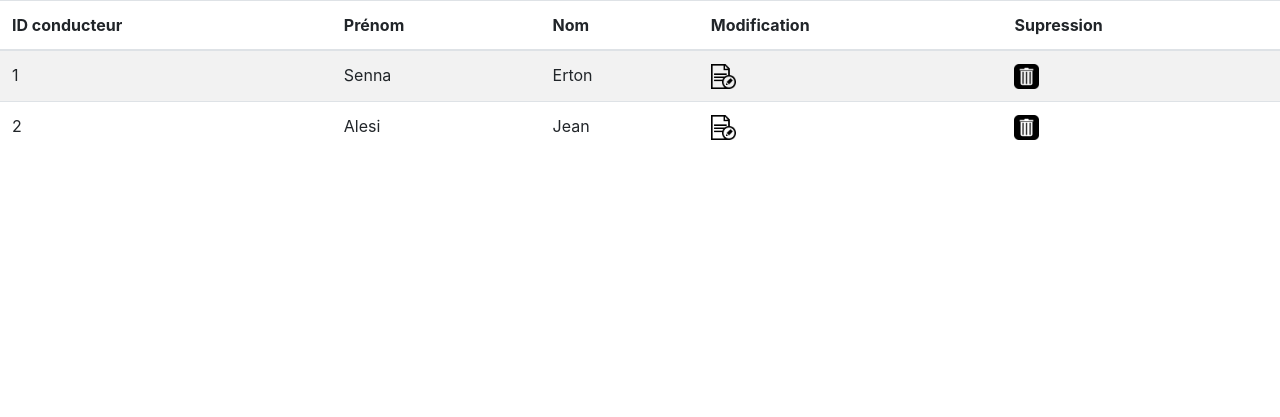
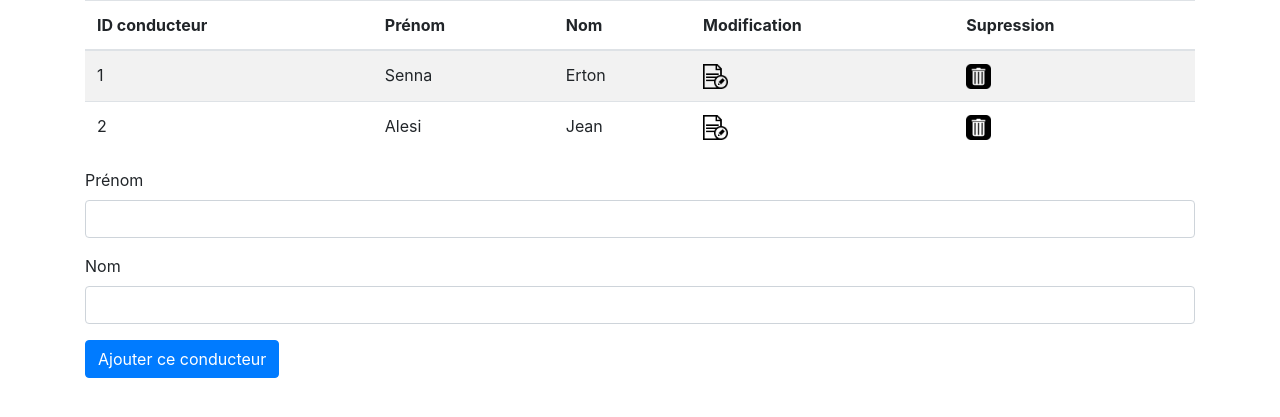
Before and after one commit to antoinelamoureux/project_vtc, a PHP site: page /index.php?action=readDriver in a window 1280 px wide. Shown: the part 56-473 px from the top of the page. Run offline with PHP 8.4, Linux system fonts and the light colour scheme; data comes from the database, SQL or seed files in the repository.

Commit message:
Create and Read done

```diff
--- a/controllers/CarController.php
+++ b/controllers/CarController.php
@@ -3,9 +3,18 @@
 require_once './models/Car.php';
 
 class CarController {
+
+    public function readCar()
+    {
+        $car = new Car();
+        $results = $car->readCar();
+        require_once './views/readCar.php';
+    }
+
     public function createCar()
     {
         $car = new Car();
+        require_once './views/createCar.php';
 
         if (isset($_POST['submit'])) {
             $marque = $car->setMarque($_POST['marque']);
@@ -15,13 +24,6 @@ class CarController {
 
            $car->createCar($marque, $modele, $couleur, $immatriculation );
     }
-    }
-
-    public function readCar()
-    {
-        $car = new Car();
-        $results = $car->readCar();
-        require_once './views/readCar.php';
     }
 
     public function modifyCar()
--- a/controllers/DriverController.php
+++ b/controllers/DriverController.php
@@ -3,9 +3,17 @@
 require_once './models/Driver.php';
 
 class DriverController {
+    public function readDriver()
+    {
+        $driver = new Driver();
+        $results = $driver->readDriver();
+        require_once './views/readDriver.php';
+    }
+
     public function createDriver()
     {
         $driver = new Driver();
+        require_once './views/createDriver.php';
 
         if (isset($_POST['submit'])) {
             $prenom = $driver->setPrenom($_POST['prenom']);
@@ -15,12 +23,6 @@ class DriverController {
     }
     }
 
-    public function readDriver()
-    {
-        $driver = new Driver();
-        $results = $driver->readDriver();
-        require_once './views/readDriver.php';
-    }
 
     public function modifyDriver()
     {
@@ -29,6 +31,14 @@ class DriverController {
 
     public function deleteDriver()
     {
+        $driver = new Driver();
 
+        if (isset($_GET['id_conducteur'])) {
+            $idConducteur = $_GET['id_conducteur'];
+
+           $driver->deleteDriver($idConducteur);
+
+           $result = $driver->getId_conducteur();
+    }
     }
 }
--- a/index.php
+++ b/index.php
@@ -6,14 +6,16 @@ require_once('views/header.html');
 $driver = new DriverController();
 $car = new CarController();
 
-if (!isset($_GET['action'])) {
-    require_once('views/home.html');
+if (isset($_GET['action']) && $_GET['action'] === 'readDriver') {
+    $driver->readDriver();
+    $driver->createDriver();
 }
 
 if (isset($_GET['action']) && $_GET['action'] === 'readCar') {
     $car->readCar();
+    $car->createCar();
 }
 
-if (isset($_GET['action']) && $_GET['action'] === 'readDriver') {
-    $driver->readDriver();
+if (isset($_GET['action']) && $_GET['action'] === 'deleteDriver') {
+    $driver->deleteDriver();
 }
--- a/models/Car.php
+++ b/models/Car.php
@@ -89,14 +89,18 @@ class Car
         return $this->immatriculation = $immatriculation;
     }
 
-    // Connexion BD
-
-
     // CRUD
 
     public function createCar($marque, $modele, $couleur, $immatriculation)
     {
-        # code...
+        $bdd = Connection::getConnection();
+
+        $sql = $bdd->prepare("INSERT INTO Cars(marque, modele, couleur, immatriculation) VALUES ('$marque', '$modele', '$couleur', '$immatriculation')");
+
+
+		if (!$sql->execute()){
+			die("Oups, il y'a une erreur dans la requete");
+		}
     }
 
     public function readCar()
--- a/models/Driver.php
+++ b/models/Driver.php
@@ -95,14 +95,21 @@ class Driver
 
     public function createDriver($prenom, $nom)
     {
-        # code...
+        $bdd = Connection::getConnection();
+
+        $sql = $bdd->prepare("INSERT INTO Drivers(prenom, nom) VALUES ('$prenom', '$nom')");
+
+
+		if (!$sql->execute()){
+			die("Oups, il y'a une erreur dans la requete");
+        }
     }
 
     public function readDriver()
     {
         $bdd = Connection::getConnection();
 
-            $sql = $bdd->prepare("SELECT * FROM Drivers");
+            $sql = $bdd->prepare("SELECT * FROM drivers");
 
             $sql->execute();
 
@@ -117,6 +124,11 @@ class Driver
 
     public function deleteDriver($id_conducteur)
     {
-        # code...
+        $bdd = Connection::getConnection();
+
+        $sql = $bdd->prepare("DELETE FROM drivers WHERE id_conducteur=?");
+        $paramValue = array(
+            $id_conducteur
+        );
     }
 }
--- /dev/null
+++ b/views/createDriver.php
@@ -0,0 +1,13 @@
+<div class="container">
+    <form method="post">
+        <div class="form-group">
+            <label for="exampleInputEmail1">Prénom</label>
+            <input type="text" class="form-control" id="exampleInputEmail1"  name="prenom">
+        </div>
+        <div class="form-group">
+            <label for="exampleInputPassword1">Nom</label>
+            <input type="text" class="form-control" id="exampleInputPassword1" name="nom">
+        </div>
+        <button type="submit" class="btn btn-primary" name="submit">Ajouter ce conducteur</button>
+    </form>
+</div>
--- a/views/header.html
+++ b/views/header.html
@@ -13,7 +13,7 @@
 
 <body>
 <nav class="navbar navbar-expand-lg navbar-dark bg-dark">
-        <a class="navbar-brand" href="#">VTC</a>
+        <a class="navbar-brand" href="index.php">VTC</a>
         <a class="nav-link" href="index.php?action=readDriver">Conducteur <span class="sr-only">(current)</span></a>
         <a class="nav-link" href="index.php?action=readCar">Vehicule</a>
          <a class="nav-link" href="index.php?action=combine" tabindex="-1" aria-disabled="true">Association</a>
--- a/views/readCar.php
+++ b/views/readCar.php
@@ -1,4 +1,4 @@
-
+<div class="container">
 <table class="table table-striped">
     <thead>
       <tr>
@@ -23,7 +23,7 @@
        echo "<td><a href='./index.php?action=updateCar'><img src='./public/icons/delete.png' width='25px' height='25px'></a></td>";
        echo "</tr>";
      }
-
      ?>
     </tbody>
   </table>
+</div>
--- a/views/readDriver.php
+++ b/views/readDriver.php
@@ -1,4 +1,4 @@
-
+<div class="container">
 <table class="table table-striped">
     <thead>
       <tr>
@@ -11,16 +11,16 @@
     </thead>
     <tbody>
      <?php
-     foreach($results as $car) {
+     foreach($results as $driver) {
        echo "<tr>";
-       echo "<td>".$car->getId_conducteur()."</td>";
-       echo "<td>".$car->getPrenom()."</td>";
-       echo "<td>".$car->getNom()."</td>";
-       echo "<td><a href='./index.php?action=updateCar'><img src='./public/icons/edit.png' width='25px' height='25px'></a></td>";
-       echo "<td><a href='./index.php?action=updateCar'><img src='./public/icons/delete.png' width='25px' height='25px'></a></td>";
+       echo "<td>".$driver->getId_conducteur()."</td>";
+       echo "<td>".$driver->getPrenom()."</td>";
+       echo "<td>".$driver->getNom()."</td>";
+       echo "<td><a href='./index.php?action=updateDriver'><img src='./public/icons/edit.png' width='25px' height='25px'></a></td>";
+       echo "<td><a href='./index.php?action=deleteDriver'><img src='./public/icons/delete.png' width='25px' height='25px'></a></td>";
        echo "</tr>";
      }
-
      ?>
     </tbody>
   </table>
+  </div>
```
Also changed, not shown: views/createCar.php (added, +21 -0 lines).
